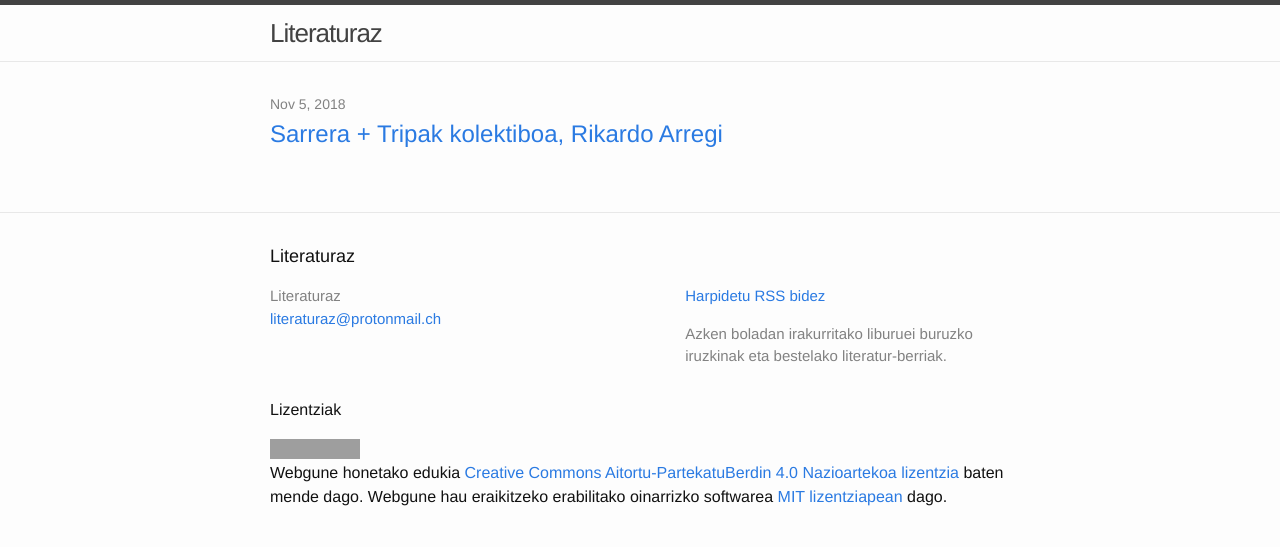
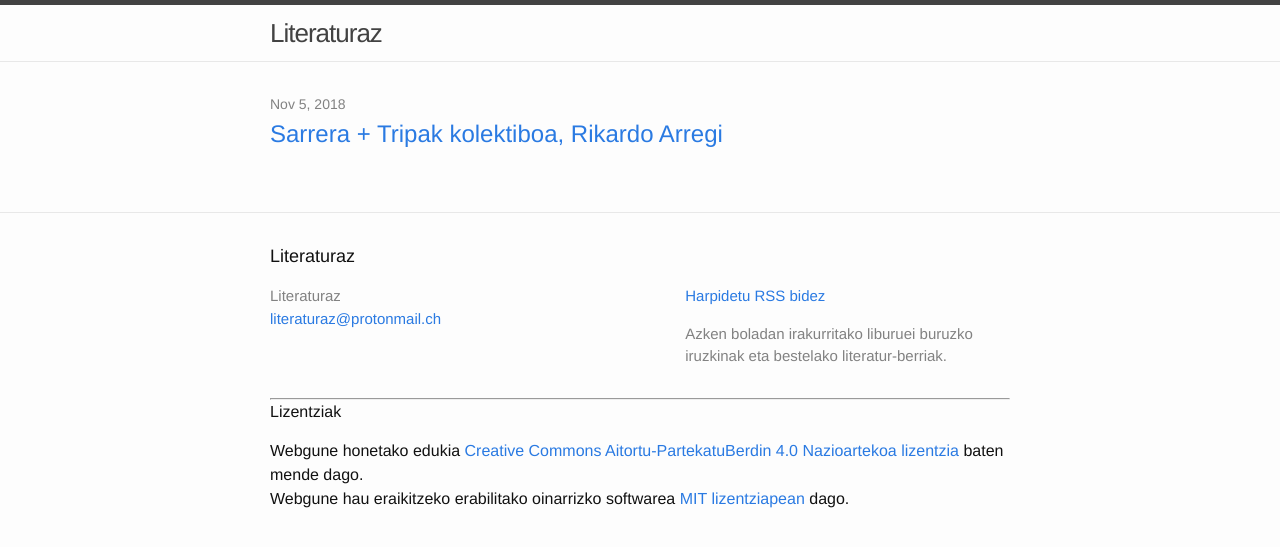
Before and after one commit to literaturaz/literaturaz.github.io, a Jekyll site: the page built from index.html, in a window 1280 px wide. Shown: the top 547 px of the page. Built offline with Jekyll 4.4.1, drawn with Linux system fonts in a browser that asks for light colours; grey boxes are pictures that could not be loaded.

Commit message:
Update footer.html

```diff
--- a/_includes/footer.html
+++ b/_includes/footer.html
@@ -34,13 +34,11 @@
         <p>{{ site.description }}</p>
       </div>
     </div>
+    <hr>
         <h4>Lizentziak</h4>
 
-        <a rel="license" href="http://creativecommons.org/licenses/by-sa/4.0/"><img alt="Creative Commons lizentzia" style="border-width:0" src="https://i.creativecommons.org/l/by-sa/4.0/80x15.png" /></a>
-
-        <br />Webgune honetako edukia
-
-        <a rel="license" href="http://creativecommons.org/licenses/by-sa/4.0/">Creative Commons Aitortu-PartekatuBerdin 4.0 Nazioartekoa lizentzia</a> baten mende dago.
+Webgune honetako edukia <a rel="license" href="http://creativecommons.org/licenses/by-sa/4.0/">Creative Commons Aitortu-PartekatuBerdin 4.0 Nazioartekoa lizentzia</a> baten mende dago.
+<br />
 Webgune hau eraikitzeko erabilitako oinarrizko softwarea <a href="https://github.com/jekyll/jekyll/blob/master/LICENSE">MIT lizentziapean</a> dago.
 
   </div>
```
